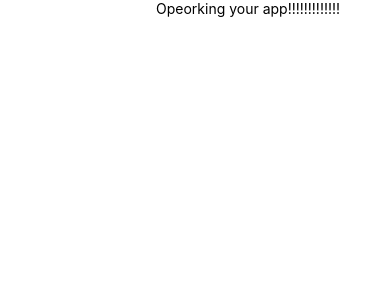
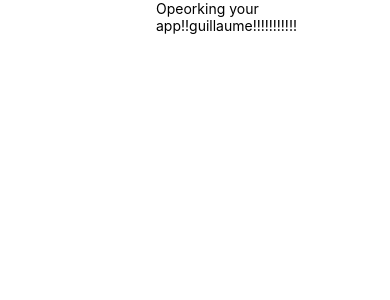
Before and after one commit to LoicChazeau/TEVIS, a React Native app: screen / in a window 390 px wide. Shown: the top 300 px of the page. Built offline with nearby package versions, Linux system fonts and the light colour scheme.

Commit message:
test branch guillaume

```diff
--- a/App.tsx
+++ b/App.tsx
@@ -6,7 +6,7 @@ import styles from './style/home';
 export default function App() {
   return (
     <View style={styles.centerRowAligment, styles.test}>
-      <Text>Opeorking your app!!!!!!!!!!!!!</Text>
+      <Text>Opeorking your app!!guillaume!!!!!!!!!!!</Text>
       <StatusBar style="auto" />
     </View>
   );
```
